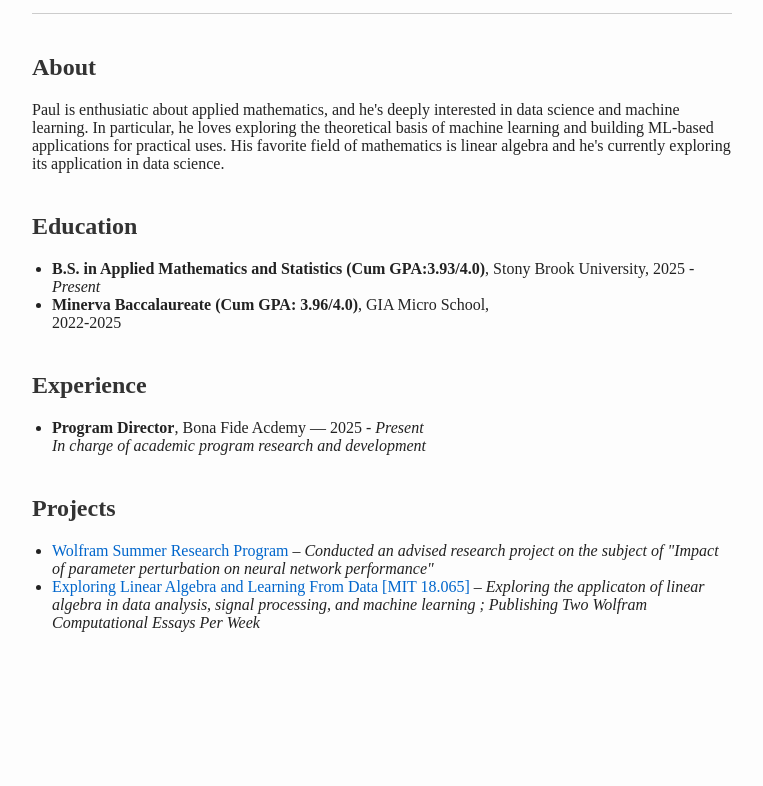
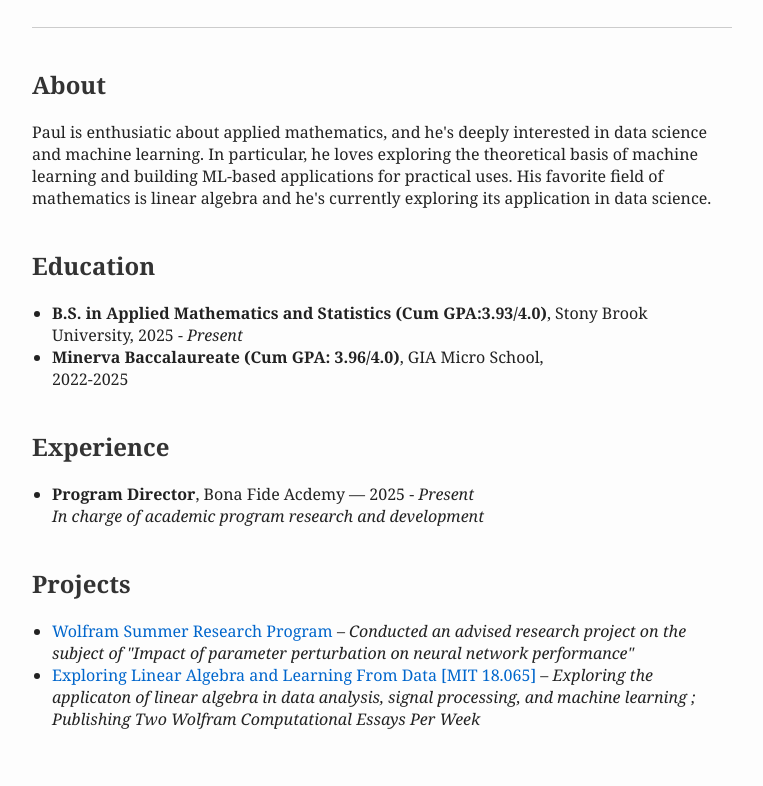
Before and after one commit to plmllab/plmllab.github.io, a plain HTML site: page index.html in a window 1280 px wide. Shown: the part 218-1004 px from the top of the page, without its empty margins (258-1021 px from the left). Before the commit the page ends 930 px from the top, so only its background shows below. Drawn offline with Linux system fonts and the light colour scheme.

Commit message:
Update style.css

```diff
--- a/style.css
+++ b/style.css
@@ -1,5 +1,5 @@
 body {
-  font-family: Times New Roman;
+  font-family: Georgia;
   background: #fdfdfd;
   color: #222;
   margin: 0;
```
